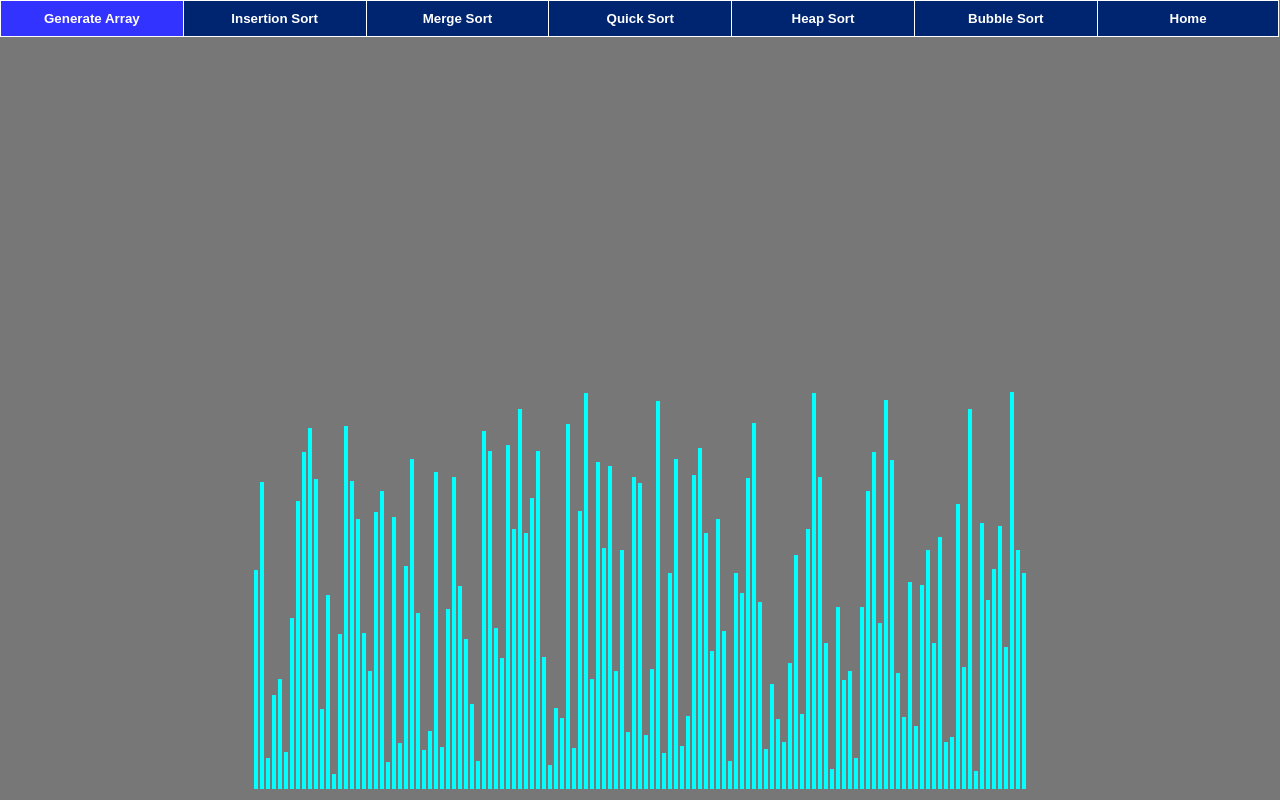
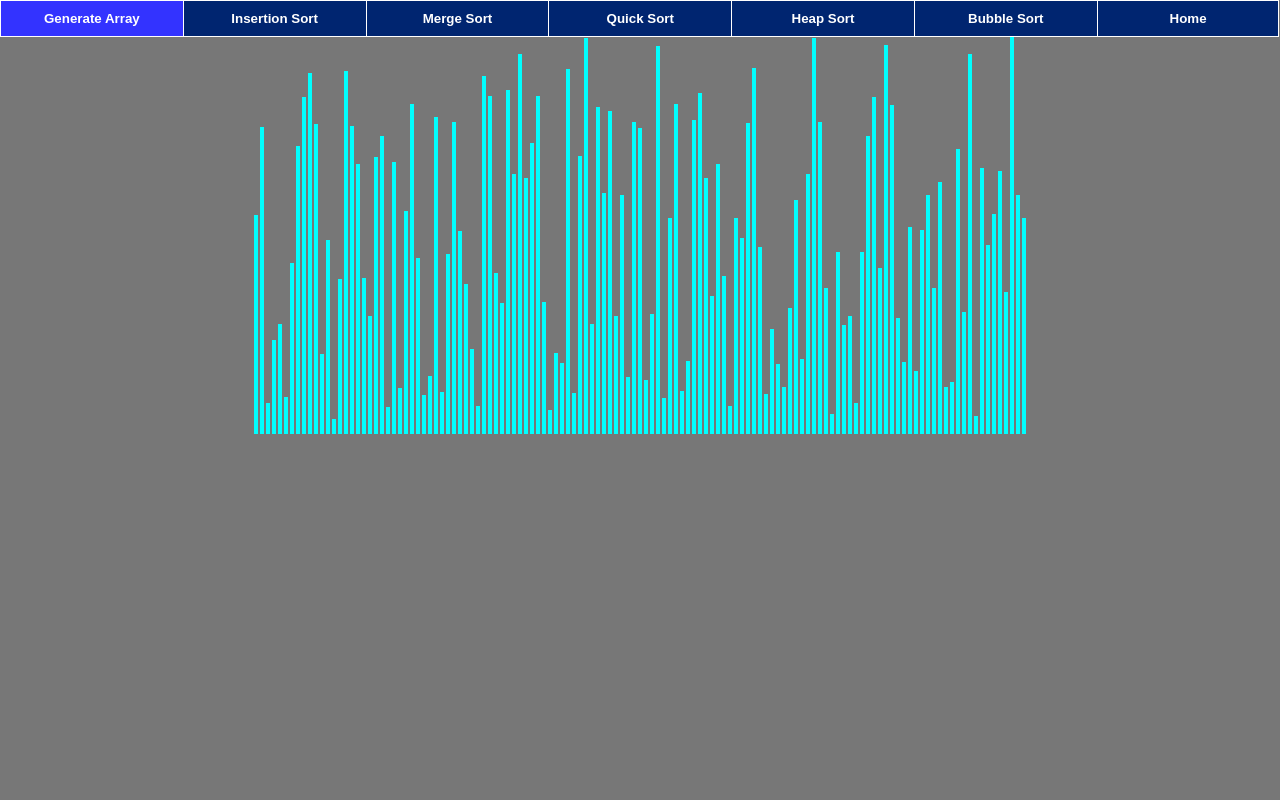
Before and after one commit to PatgioK/SortingVisualizer, a React (Create React App) app: page / in a window 1280 px wide. Built offline with nearby package versions, Linux system fonts and the light colour scheme.

Commit message:
commit before this v1

```diff
--- a/src/SortingVisualizer/SortingVisualizer.css
+++ b/src/SortingVisualizer/SortingVisualizer.css
@@ -1,5 +1,6 @@
 .array-container {
-    height: 94vh; /* Magic here */
+  /* Magic here */
+    /* height: 94vh;  */
     display: flex;
     justify-content: center;
     align-items: flex-end;
--- a/src/SortingVisualizer/SortingVisualizer.jsx
+++ b/src/SortingVisualizer/SortingVisualizer.jsx
@@ -15,7 +15,7 @@ const SECONDARY_COLOR = "lightgreen";
 const TERTIARY_COLOR = "gold"
 
 // Speed of the animation in ms.
-const ANIMATION_SPEED_MS = 3;
+const ANIMATION_SPEED_MS = 1000;
 
 // Lower bound height for bars
 const LOWER_INTERVAL = 15;
@@ -115,7 +115,10 @@ export default class SortingVisualizer extends React.Component {
     // parent(i) = i/2;
     // left(i) = 2i;
     // right(i) = 2i + 1;
+    // size = arraylength
     maxHeapify = async (arry, i, size) => {
+
+        // this causes bug sometimes when biggest value is on the wrong side
         let maxIdx;
         let leftIdx = 2 * i;
         let rightIdx = 2 * i + 1;
@@ -329,7 +332,6 @@ export default class SortingVisualizer extends React.Component {
         }
 
         const index = await this.partition(arr, left, right);
-
         if (left < index - 1) {
             await this.quickSortHelper(arr, left, index - 1);
         }
@@ -374,9 +376,6 @@ export default class SortingVisualizer extends React.Component {
                         ></div>
                     ))}
                 </div>
-                {/* <footer>
-                    <a href="../src/pathfindingsrc/index.js">pathfinder</a>
-                </footer> */}
             </React.Fragment>
         );
     }
```
Also changed, not shown: 1 other file (tests, documents, lock files or other folders).
